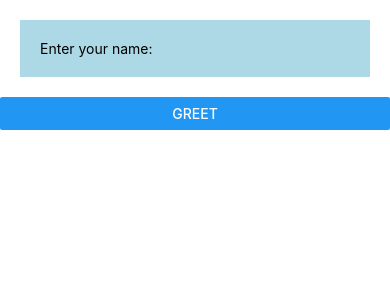
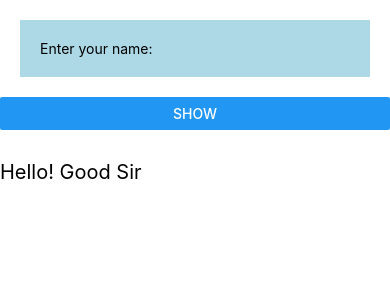
Before and after one commit to redhawk5200/Calculator-App, a React Native app: screen / in a window 390 px wide. Shown: the top 300 px of the page. Built offline with nearby package versions, Linux system fonts and the light colour scheme.

Commit message:
React Native Props.
We use props to pass data between different components.

```diff
--- a/App.js
+++ b/App.js
@@ -19,13 +19,18 @@ import {
 } from 'react-native';
 
 import Greetings from './Greetings';
+import Display from './Display';
 import styles from './styles';
 
 export default function App(){
 
+  const [name, setName] = useState("");
+
   return (
       <View style={styles.container}>
-        <Greetings/>
+        <TextInput onChangeText={(text)=>setName(text)} style={styles.input} placeholder="Enter your name: "/>
+        <Button title='show'/>
+        <Display name={name}/>
       </View>
   );
 }
--- /dev/null
+++ b/Display.js
@@ -0,0 +1,19 @@
+//to change a data type dynamically you have to import {useState} from react library
+import React, {useEffect, useState} from 'react';
+
+//here we import the properties like text, buttons etc from react native
+import {
+  Text,
+  View,
+} from 'react-native';
+
+import styles from './styles';
+
+export default function Display(props){
+
+    return(
+        <View style={styles.container}>
+            <Text style={styles.text}>Hello! Good Sir {props.name}</Text>
+        </View>
+    );
+}
```
